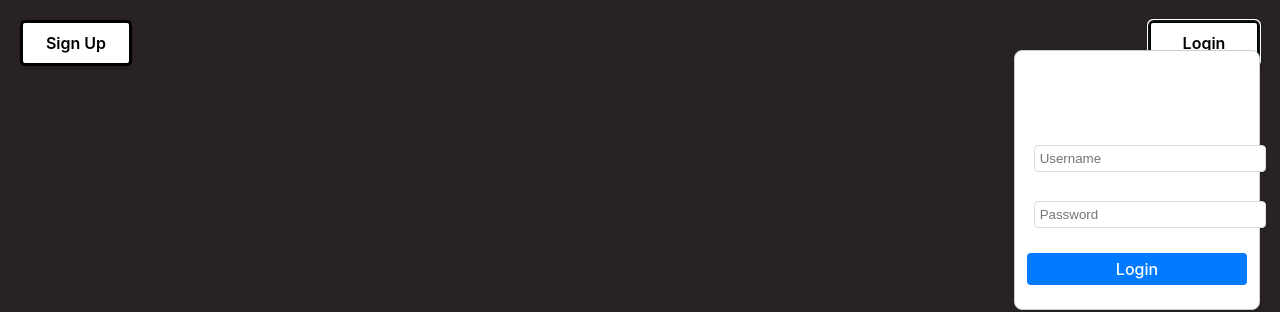
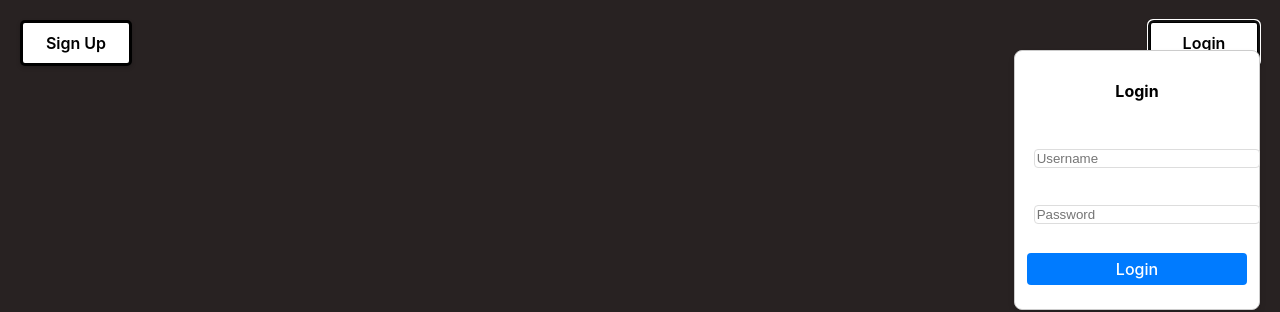
Before and after one commit to tulloch022/marathoner, a React (Vite) app: page / in a window 1280 px wide. Both pictures are taken after a click on the button "Login". Shown: the top 312 px of the page. Built offline with nearby package versions, Linux system fonts and the light colour scheme.

Commit message:
fixed styling of login box

```diff
--- a/src/index.css
+++ b/src/index.css
@@ -630,13 +630,13 @@ li {
 /* Ensure form elements look clean */
 .login-popup h3 {
   margin: 0 0 10px 0;
-  font-size: 16px;
+  font-size: 1em;
   text-align: center;
+  color: black;
 }
 
 .login-popup input {
   width: 100%;
-  padding: 5px;
   margin-bottom: 8px;
   border: 1px solid #ddd;
   border-radius: 4px;
```
